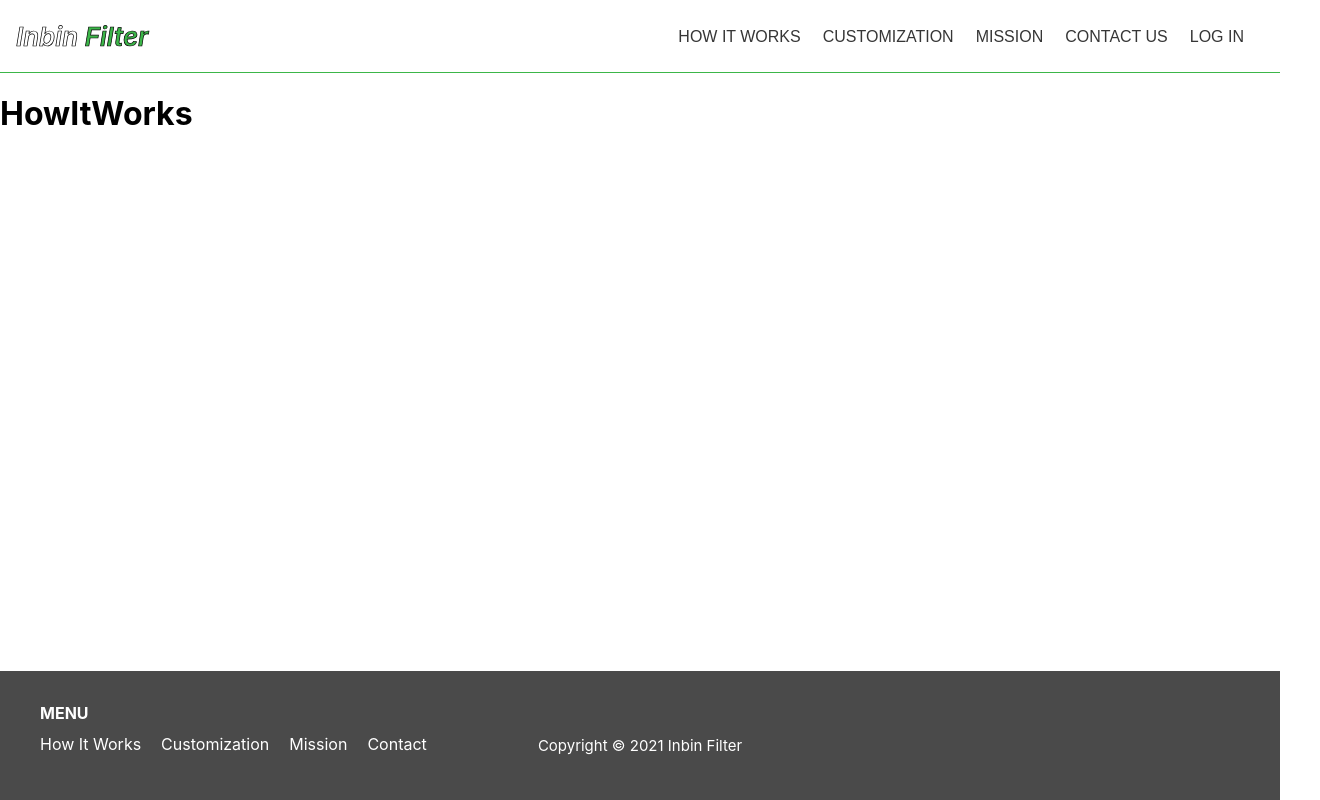
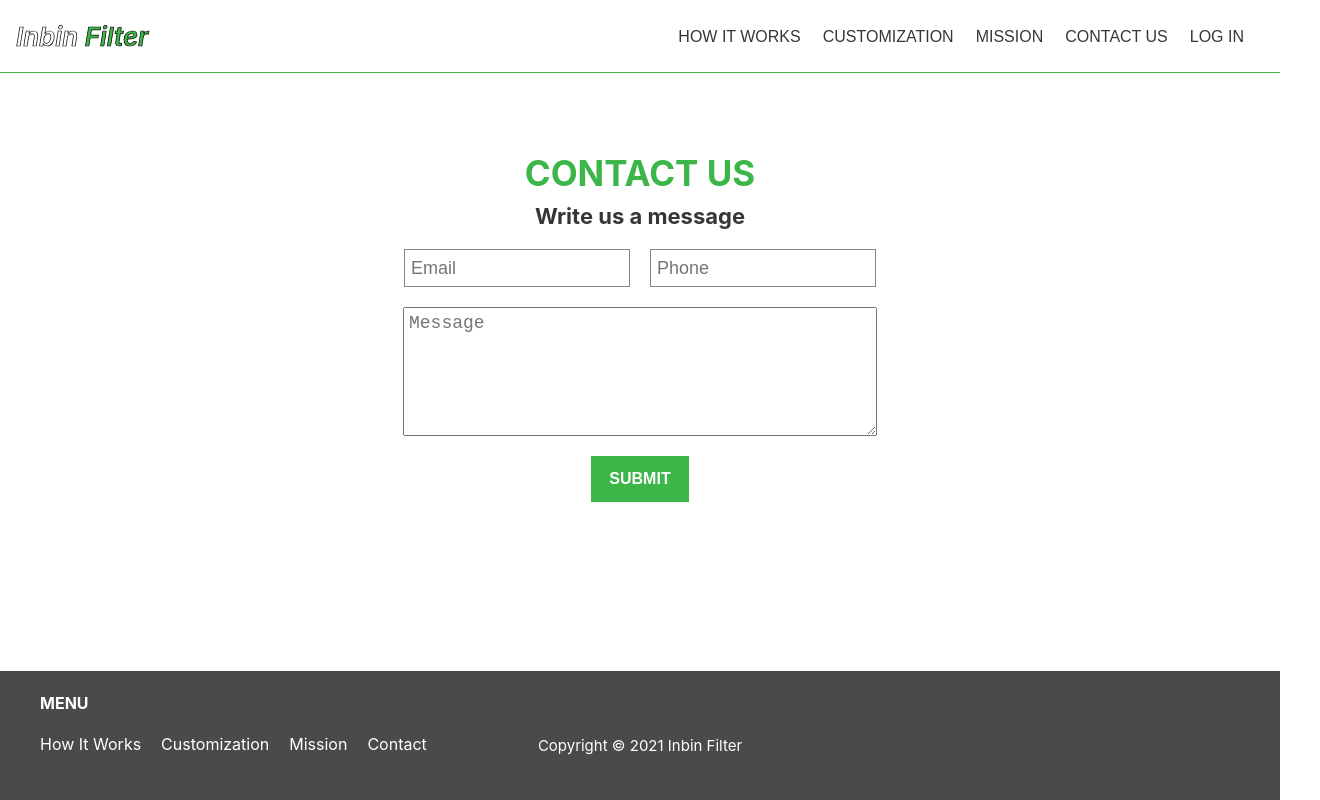
Before and after one commit to VladyslavStarichenko/inbin-filter-frontend, a React (Create React App) app: page /contactus in a window 1280 px wide. Shown: the whole page, 1320 px wide, since content can reach past the window. Built offline with nearby package versions, Linux system fonts and the light colour scheme.

Commit message:
Added form for contact us page.

```diff
--- a/package.json
+++ b/package.json
@@ -7,6 +7,7 @@
     "@testing-library/jest-dom": "^5.11.4",
     "@testing-library/react": "^11.1.0",
     "@testing-library/user-event": "^12.1.10",
+    "classnames": "^2.3.1",
     "lodash": "^4.17.21",
     "react": "^17.0.2",
     "react-dom": "^17.0.2",
--- a/src/App.js
+++ b/src/App.js
@@ -5,7 +5,7 @@ import { BrowserRouter, Routes, Route } from 'react-router-dom';
 import Header from './components/Header';
 import Footer from './components/Footer';
 import WelcomePage from './screens/WelcomePage';
-import ContactUs from './screens/HowItWorks';
+import ContactUs from './screens/ContactUs';
 import Customization from './screens/Customization';
 import HowItWorks from './screens/HowItWorks';
 import LogIn from './screens/LogIn';
--- a/src/components/Footer/styles.scss
+++ b/src/components/Footer/styles.scss
@@ -14,9 +14,7 @@
         font-weight: 700;
         color: #fff;
         text-transform: uppercase;
-        position: relative;
-        top: 10px;
-        left: 40px;
+        margin-left: 40px;
       }
 
       .list-of-menu {
--- a/src/screens/ContactUs/contact-us.js
+++ b/src/screens/ContactUs/contact-us.js
@@ -1,10 +1,62 @@
+// Modules
+import { useCallback } from 'react';
+import { useForm } from 'react-hook-form';
+import cx from 'classnames';
+
 // Styles
 import './styles.scss';
 
 function ContactUs() {
+  const { register, handleSubmit, formState: { errors } } = useForm();
+
+  const onSubmit = useCallback((data) => {
+    console.log(JSON.stringify(data));
+  }, []);
+
   return (
-    <div>
-      <h1>Contact us</h1>
+    <div className="contact-us-common-wapper">
+      <div className="text-container">
+        <h2 className="contact-us-text">CONTACT US</h2>
+        <span className="write-us-message">Write us a message</span>
+      </div>
+      <div className="form-container">
+        <form onSubmit={handleSubmit(onSubmit)}>
+          <div className="email-phone-outer-wrapper">
+            <div>
+              <input
+                className={cx("email-input", { error: errors.email?.type ===  "required" || errors.email?.type === "pattern"})}
+                type="email"
+                placeholder="Email"
+                {...register("email", { required: true, pattern: /^[a-z0-9._%+-]+@[a-z0-9.-]+\.[a-z]{2,4}$/ })}
+              />
+              {errors.email?.type ===  "required" && <span className="email-error">Email is a required field.</span>}
+              {errors.email?.type === "pattern" && <span className="email-error">Email should be in a right format.</span>}
+            </div>
+            <div>
+              <input
+                className={cx("phone-input", { error: errors.phone?.type ===  "required" || errors.phone?.type === "pattern"})}
+                type="text"
+                placeholder="Phone"
+                {...register("phone", { required: true, maxLength: 20, minLength: 7 })}
+              />
+              {(errors.phone?.type ===  "required" && <span className="phone-error">Phone is a required field.</span>) ||
+              (errors.email?.type === "pattern" && <span className="phone-error">Phone should be in a right format.</span>) ||
+              (errors.email?.type === "minLength" && <span className="phone-error">Minimal length is 7.</span>)
+              }
+            </div>
+          </div>
+          <div className="message-submit-container">
+            <textarea
+              type="text"
+              placeholder="Message"
+              className={cx({"error": errors.message?.type ===  "required"})}
+              {...register("message", { required: true, minLength: 5, maxLength: 500 })}
+            />
+            {errors.message?.type ===  "required" && <span className="message-error">Message is a required field.</span>}
+            <input type="submit" />
+          </div>
+        </form>
+      </div>
     </div>
   );
 }
--- a/src/screens/ContactUs/styles.scss
+++ b/src/screens/ContactUs/styles.scss
@@ -0,0 +1,140 @@
+.contact-us-common-wapper {
+  margin-top: 50px;
+
+  .text-container {
+    display: flex;
+    align-items: center;
+    flex-flow: column nowrap;
+    justify-content: center;
+
+    .contact-us-text {
+      color: #3cb649;
+      font-size: 35px;
+      font-weight: 700;
+    }
+
+    .write-us-message {
+      color: #363636;
+      font-size: 22px;
+      font-weight: 700;
+      position: relative;
+      bottom: 20px;
+    }
+  }
+
+  .form-container {
+    .email-phone-outer-wrapper {
+      display: flex;
+      flex-flow: row nowrap;
+      justify-content: center;
+
+      & > div {
+        display: flex;
+        flex-flow: column nowrap;
+
+        .email-input {
+          width: 216px;
+          height: 34px;
+          margin-right: 10px;
+          outline: none;
+          font-size: 18px;
+          font-weight: 400;
+          padding-left: 6px;
+          border: 1px solid rgb(133, 133, 133);
+
+          &:focus {
+            border: 1px solid #3cb649;
+          }
+        }
+
+        .email-error {
+          top: 8px;
+          left: 0px;
+          color: #cc0000;
+          position: relative;
+          font-size: 14px;
+        }
+      }
+
+      & > div {
+        display: flex;
+        flex-flow: column nowrap;
+
+        .phone-input {
+          width: 216px;
+          height: 34px;
+          margin-left: 10px;
+          outline: none;
+          font-size: 18px;
+          font-weight: 400;
+          padding-left: 6px;
+          border: 1px solid rgb(133, 133, 133);
+
+          &:focus {
+            border: 1px solid #3cb649;
+          }
+        }
+
+        .phone-error {
+          position: relative;
+          top: 8px;
+          left: 10px;
+          color: #cc0000;
+          font-size: 14px;
+        }
+      }
+    }
+
+    .message-submit-container {
+      display: flex;
+      flex-flow: column nowrap;
+      justify-content: center;
+      align-items: center;
+
+      & > textarea {
+        min-height: 120px;
+        max-height: 300px;
+        max-width: 465px;
+        min-width: 465px;
+        outline: none;
+        margin-top: 20px;
+
+        font-size: 18px;
+        font-weight: 400;
+
+        padding-top: 5px;
+        padding-left: 5px;
+
+        &:focus {
+          border: 1px solid #3cb649;
+        }
+      }
+
+      .message-error {
+        position: relative;
+        top: 8px;
+        left: 10px;
+        color: #cc0000;
+        font-size: 14px;
+      }
+
+      & > input {
+        margin-top: 20px;
+        background: #3cb649;
+        padding: 14px 18px;
+        text-transform: uppercase;
+        color: #fff;
+        text-decoration: none;
+        display: inline-block;
+        font-weight: 700;
+        border: 0;
+        transition: all .3s ease;
+        font-size: 16px;
+      }
+    }
+  }
+}
+
+.error {
+  border: 1px solid #cc0000 !important;
+}
```
Also changed, not shown: 1 other file (tests, documents, lock files or other folders).
